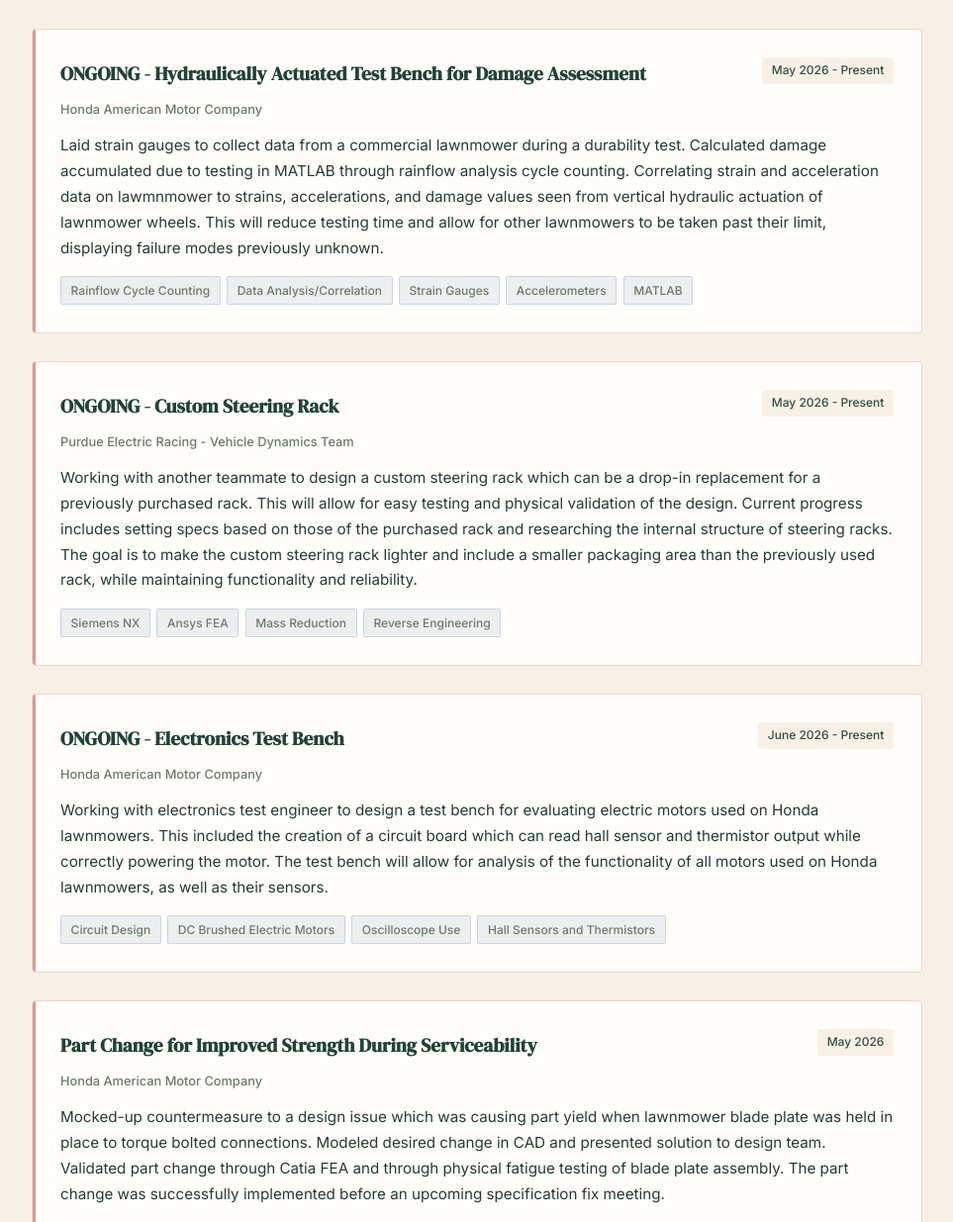
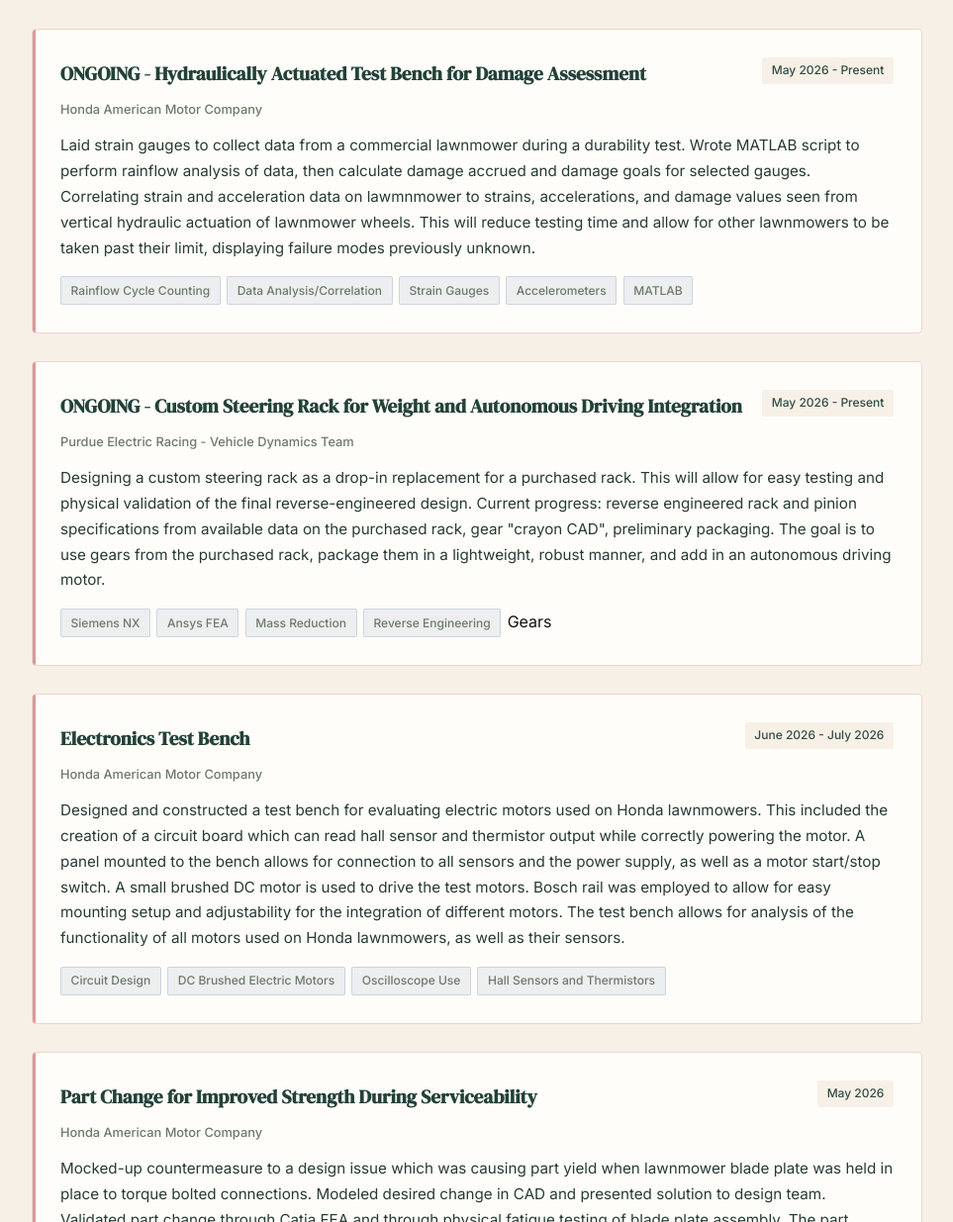
Before and after one commit to lillygeorge-12/Portfolio, a plain HTML site: page index.html in a window 1280 px wide. Shown: the part 3362-4597 px from the top of the page at 99% size, without its empty margins (158-1121 px from the left). Drawn offline with Linux system fonts and the light colour scheme.

Commit message:
Add files via upload
update projects

```diff
--- a/index.html
+++ b/index.html
@@ -608,7 +608,7 @@
           </div>
           <div class="project-org">Honda American Motor Company</div>
           <p class="project-desc">
-            Laid strain gauges to collect data from a commercial lawnmower during a durability test. Calculated damage accumulated due to testing in MATLAB through rainflow analysis cycle counting. Correlating strain and acceleration data on lawmnmower to strains, accelerations, and damage values seen from vertical hydraulic actuation of lawnmower wheels. This will reduce testing time and allow for other lawnmowers to be taken past their limit, displaying failure modes previously unknown.
+            Laid strain gauges to collect data from a commercial lawnmower during a durability test. Wrote MATLAB script to perform rainflow analysis of data, then calculate damage accrued and damage goals for selected gauges. Correlating strain and acceleration data on lawmnmower to strains, accelerations, and damage values seen from vertical hydraulic actuation of lawnmower wheels. This will reduce testing time and allow for other lawnmowers to be taken past their limit, displaying failure modes previously unknown.
           </p>
           <div class="skill-tags">
             <span class="tag">Rainflow Cycle Counting</span>
@@ -621,30 +621,31 @@
 
         <div class="project-card">
           <div class="project-header">
-            <h3 class="project-title">ONGOING - Custom Steering Rack</h3>
+            <h3 class="project-title">ONGOING - Custom Steering Rack for Weight and Autonomous Driving Integration</h3>
             <span class="project-year">May 2026 - Present</span>
           </div>
           <div class="project-org">Purdue Electric Racing - Vehicle Dynamics Team</div>
           <p class="project-desc">
-            Working with another teammate to design a custom steering rack which can be a drop-in replacement for a previously purchased rack. This will allow for easy testing and physical validation of the design. Current progress includes setting specs based on those of the purchased rack and researching the internal structure of steering racks. The goal is to make the custom steering rack lighter and include a smaller packaging area than the previously used rack, while maintaining functionality and reliability.
+            Designing a custom steering rack as a drop-in replacement for a purchased rack. This will allow for easy testing and physical validation of the final reverse-engineered design. Current progress: reverse engineered rack and pinion specifications from available data on the purchased rack, gear "crayon CAD", preliminary packaging. The goal is to use gears from the purchased rack, package them in a lightweight, robust manner, and add in an autonomous driving motor.
           </p>
           <div class="skill-tags">
             <span class="tag">Siemens NX</span>
             <span class="tag">Ansys FEA</span>
             <span class="tag">Mass Reduction</span>
             <span class="tag">Reverse Engineering</span>
+            <span class="'tag">Gears</span>
           </div>
         </div>
 
 
         <div class="project-card">
           <div class="project-header">
-            <h3 class="project-title">ONGOING - Electronics Test Bench</h3>
-            <span class="project-year">June 2026 - Present</span>
+            <h3 class="project-title">Electronics Test Bench</h3>
+            <span class="project-year">June 2026 - July 2026</span>
           </div>
           <div class="project-org">Honda American Motor Company</div>
           <p class="project-desc">
-            Working with electronics test engineer to design a test bench for evaluating electric motors used on Honda lawnmowers. This included the creation of a circuit board which can read hall sensor and thermistor output while correctly powering the motor. The test bench will allow for analysis of the functionality of all motors used on Honda lawnmowers, as well as their sensors.
+            Designed and constructed a test bench for evaluating electric motors used on Honda lawnmowers. This included the creation of a circuit board which can read hall sensor and thermistor output while correctly powering the motor. A panel mounted to the bench allows for connection to all sensors and the power supply, as well as a motor start/stop switch. A small brushed DC motor is used to drive the test motors. Bosch rail was employed to allow for easy mounting setup and adjustability for the integration of different motors. The test bench allows for analysis of the functionality of all motors used on Honda lawnmowers, as well as their sensors.
           </p>
           <div class="skill-tags">
             <span class="tag">Circuit Design</span>
```
